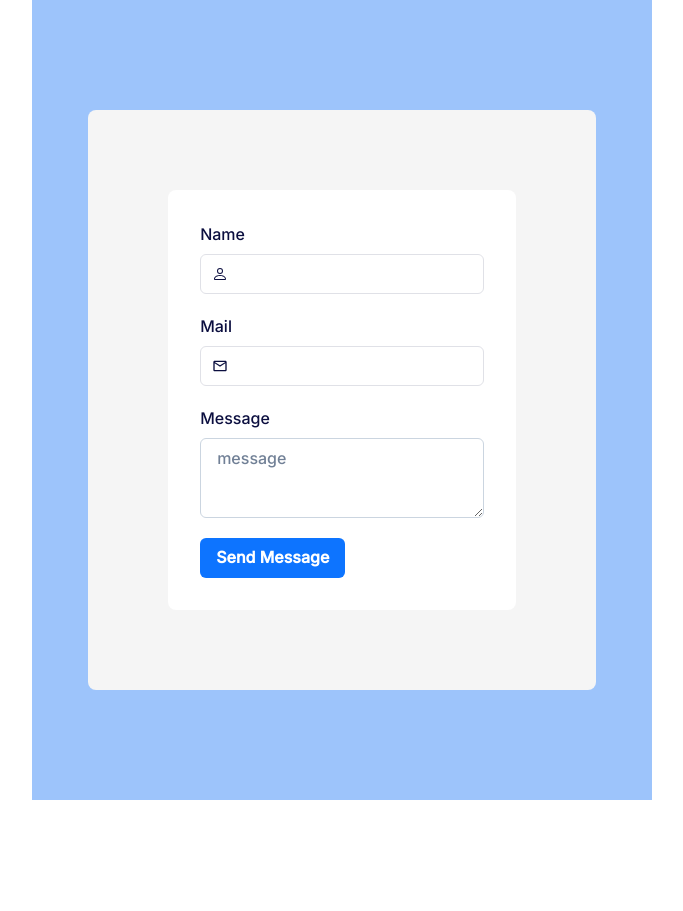
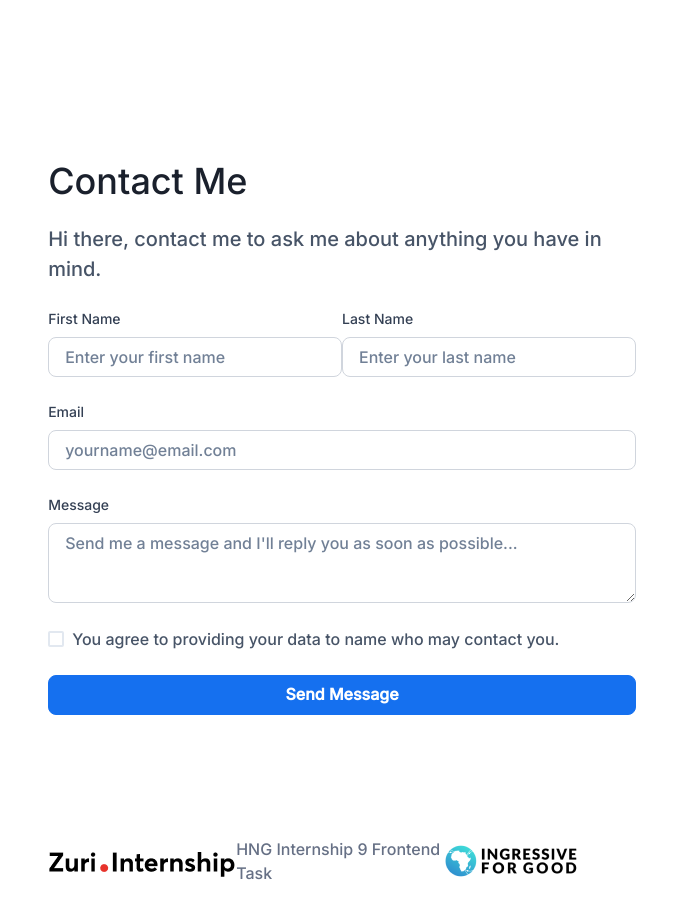
Before and after one commit to Lizzy223/linked-tree, a React (Create React App) app: page /contact in a window 1280 px wide. Shown: the whole page, without its empty margins (298-981 px from the left). Before the commit the page ends 800 px from the top, so only its background shows below. Built offline with nearby package versions, Linux system fonts and the light colour scheme.

Commit message:
refactor: refactored contact page

```diff
--- a/src/Pages/Contact.js
+++ b/src/Pages/Contact.js
@@ -2,84 +2,60 @@ import {
   Container,
   Box,
   Button,
+  Image,
   VStack,
-  Wrap,
-  WrapItem,
-  FormControl,
-  FormLabel,
+  Text,
   Input,
-  InputGroup,
-  InputLeftElement,
+  HStack,
   Textarea,
+  Checkbox,
 } from '@chakra-ui/react';
-import {
-  MdOutlineEmail,
-} from 'react-icons/md';
-import {  BsPerson } from 'react-icons/bs';
 
 export default function Contact() {
   return (
-    <Container bg="#9DC4FB" w={["100vw",'full']} display='flex' justifyContent='center' alignItems='center' flexDirection='column' h={['100vh','100vh']}  >
+    <Container bg="#fff" w={["100vw",'full']} display='flex' justifyContent='center' alignItems='center' flexDirection='column' h={['100%','100%']}  >
+     <Box mt={['64px' ,'154px']} w='full'>
+        <Text fontWeigth='600' fontSize='36px'>Contact Me</Text>
+        <Text fontSize={['18px', '20px']} color='#475467' mt='1rem' fontWeight='400'>Hi there, contact me to ask me about anything you have in mind.</Text>
+        <Box w='full' mt='1.5rem' display='flex' flexDirection='column' gap='6!important'>
+            <HStack w='full' gap={['6',0]} display='flex' flexDirection={['column','row']} justifyContent='space-between'>
+                <VStack align='flex-start' w={['100%','50%']}>
+                    <Text fontWeight='500' fontSize='14px' color='#344054'>First Name</Text>
+                    <Input placeholder='Enter your first name' fontWeight='400' fontSize='16px' borderRadius='8px' border='1px solid #D0D5DD' color='#667085' />
+                </VStack>
+                 <VStack mt={['6','0']} align='flex-start' w={['100%','50%']}>
+                    <Text fontWeight='500' fontSize='14px' color='#344054'>Last Name</Text>
+                    <Input placeholder='Enter your last name' fontWeight='400' fontSize='16px' borderRadius='8px' border='1px solid #D0D5DD' color='#667085' />
+                </VStack>
+            </HStack>
+            <HStack w='full' display='flex' flexDirection={['column','row']} justifyContent='space-between'>
+                <VStack align='flex-start' w={['100%','100%']}>
+                    <Text fontWeight='500' fontSize='14px' color='#344054'>Email</Text>
+                    <Input placeholder='yourname@email.com' fontWeight='400' fontSize='16px' borderRadius='8px' border='1px solid #D0D5DD' color='#667085' />
+                </VStack>
+            </HStack>
+            <HStack w='full' display='flex' flexDirection={['column','row']} justifyContent='space-between'>
+                <VStack align='flex-start' w={['100%','100%']}>
+                    <Text fontWeight='500' fontSize='14px' color='#344054'>Message</Text>
+                    <Textarea placeholder="Send me a message and I'll reply you as soon as possible..." fontWeight='400' fontSize='16px' borderRadius='8px' border='1px solid #D0D5DD' color='#667085' />
+                </VStack>
+            </HStack>
+           <HStack>
+            <Checkbox/>
+             <Text fontSize='16px' fontWeight='400' color='#475467'>You agree to providing your data to name who may contact you.</Text>
+           </HStack>
 
-        <Box
-          bg="whitesmoke"
-          color="white"
-          borderRadius="lg"
-          m={{ sm: 4, md: 16, lg: 10 }}
-          p={{ sm: 5, md: 5, lg: 16 }}>
-          <Box p={4}>
-            <Wrap spacing={{ base: 20, sm: 3, md: 5, lg: 20 }}>
+            <Button bg='#1570EF' color='#fff' borderRadius='8px' border='1px solid #1570EF' w='100%' >Send Message </Button>
+        </Box>
+        <Box w={['100%','90%']} mt={['3rem','6rem']} alignItems='center' display='flex' flexDirection={['column','column']} >
 
-              <WrapItem>
-                <Box bg="white" borderRadius="lg">
-                  <Box m={8} color="#0B0E3F">
-                    <VStack spacing={5}>
-                      <FormControl id="name">
-                        <FormLabel>Name</FormLabel>
-                        <InputGroup borderColor="#E0E1E7">
-                          <InputLeftElement
-                            pointerEvents="none"
-                            children={<BsPerson color="gray.800" />}
-                          />
-                          <Input type="text" size="md" />
-                        </InputGroup>
-                      </FormControl>
-                      <FormControl id="name">
-                        <FormLabel>Mail</FormLabel>
-                        <InputGroup borderColor="#E0E1E7">
-                          <InputLeftElement
-                            pointerEvents="none"
-                            children={<MdOutlineEmail color="gray.800" />}
-                          />
-                          <Input type="text" size="md" />
-                        </InputGroup>
-                      </FormControl>
-                      <FormControl id="name">
-                        <FormLabel>Message</FormLabel>
-                        <Textarea
-                          borderColor="gray.300"
-                          _hover={{
-                            borderRadius: 'gray.300',
-                          }}
-                          placeholder="message"
-                        />
-                      </FormControl>
-                      <FormControl id="name" float="right">
-                        <Button
-                          variant="solid"
-                          bg="#0D74FF"
-                          color="white"
-                          _hover={{}}>
-                          Send Message
-                        </Button>
-                      </FormControl>
-                    </VStack>
-                  </Box>
-                </Box>
-              </WrapItem>
-            </Wrap>
-          </Box>
+            <Box display='flex' h={['100%','100px']} alignItems='center' gap={['3','0']} flexDirection={['column','row']} justifyContent='space-between' w='full'>
+                <Image src='assets/zuri.png' alt=''/>
+                <Text color='#667085' fontWeight='400'>HNG Internship 9 Frontend Task</Text>
+                <Image alt='' src='assets/I4G.png'/>
+            </Box>
         </Box>
+     </Box>
     </Container>
   );
 }
```
